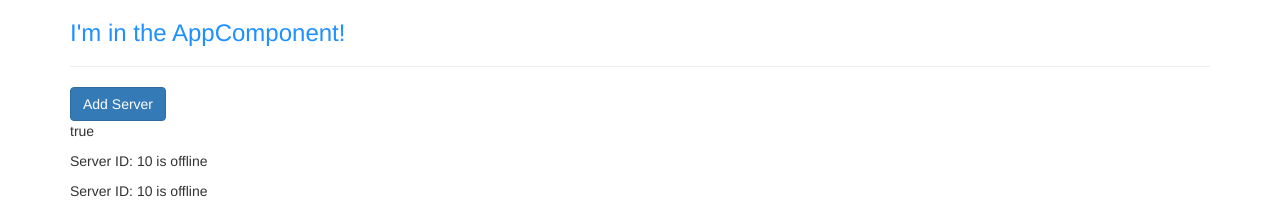
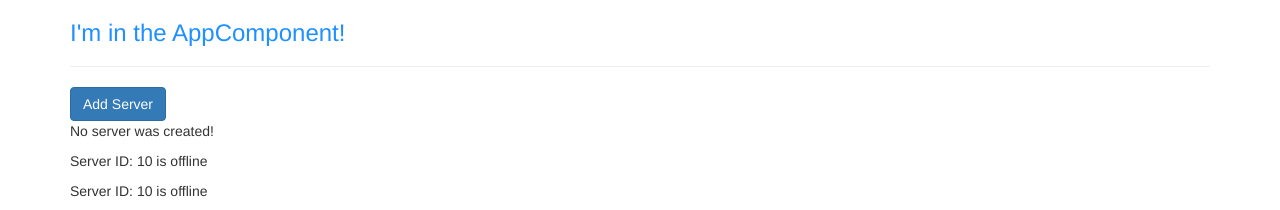
Before and after one commit to Jackson-Calixto/Angular-TheCompleteGuide, an Angular app in the folder my-first-app/: page / in a window 1280 px wide. Shown: the top 210 px of the page. Built offline with nearby package versions, Linux system fonts and the light colour scheme.

Commit message:
Event Binding

```diff
--- a/my-first-app/src/app/servers/servers.component.html
+++ b/my-first-app/src/app/servers/servers.component.html
@@ -1,5 +1,7 @@
 <!DOCTYPE html>
-<button class="btn btn-primary" [disabled]="!allowNewServer">Add Server</button>
-<p [innerText]="allowNewServer"></p>
+<button class="btn btn-primary" [disabled]="!allowNewServer"
+(click)="onCreateServer()">Add Server</button>
+<!-- <p [innerText]="allowNewServer"></p> -->
+<p>{{serverCreationStatus}}</p>
 <app-server></app-server>
 <app-server></app-server>
--- a/my-first-app/src/app/servers/servers.component.ts
+++ b/my-first-app/src/app/servers/servers.component.ts
@@ -13,6 +13,7 @@
 })
 export class ServersComponent implements OnInit {
   allowNewServer = false;
+  serverCreationStatus = 'No server was created!'
 
   constructor() {
     setTimeout(() => {
@@ -21,4 +22,8 @@
   }
 
   ngOnInit() {}
+
+  onCreateServer(){
+    this.serverCreationStatus = 'Server was created!'
+  }
 }
```
